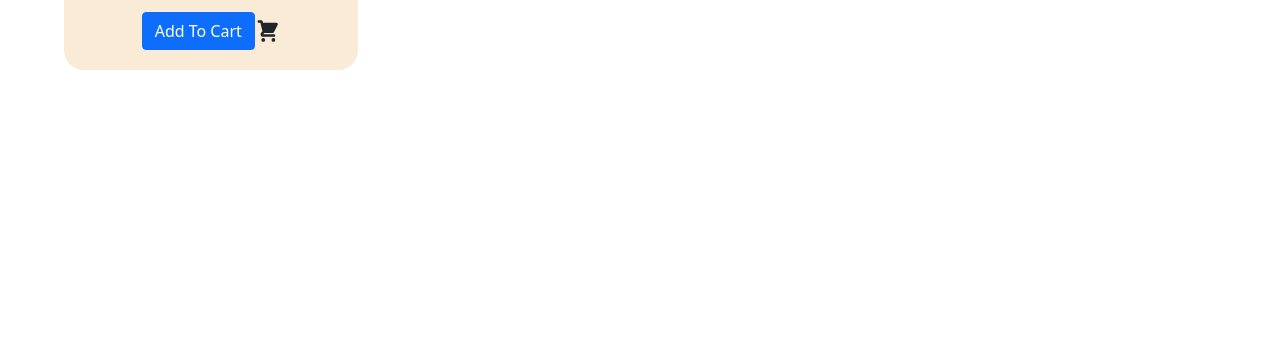
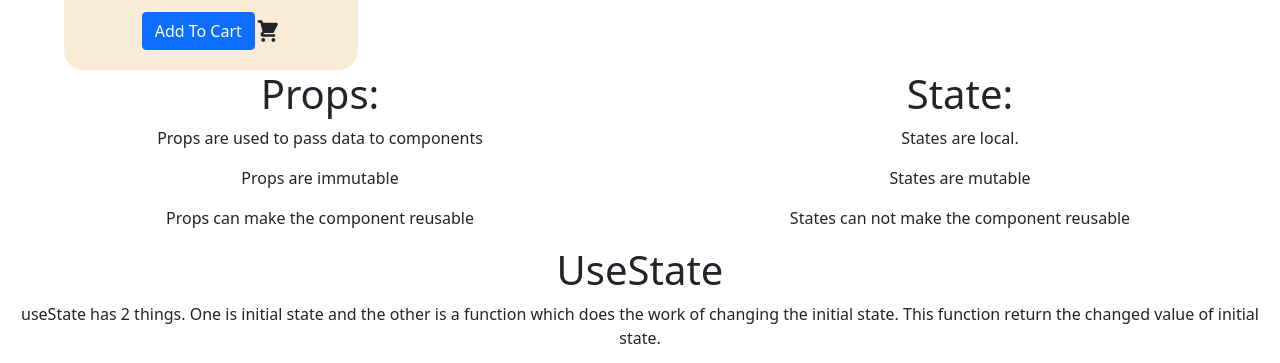
Before and after one commit to tanimpersonal/amar-boi, a React (Create React App) app: page / in a window 1280 px wide. Shown: the part 1287-1650 px from the top of the page. Before the commit the page ends 1357 px from the top, so only its background shows below. Built offline with nearby package versions, Linux system fonts and the light colour scheme.

Commit message:
question added

```diff
--- a/src/App.css
+++ b/src/App.css
@@ -11,7 +11,14 @@
   gap: 20px;
   height: 100%;
 }
-
+.first{
+  display: grid;
+  grid-template-columns: repeat(2,1fr);
+  text-align: center;
+}
+.second{
+  text-align: center;
+}
 @media only screen and (max-width: 600px){
   .products-cart{
     width: 100%;
--- a/src/App.js
+++ b/src/App.js
@@ -46,12 +46,31 @@ function App() {
         <Cart cartArray= {cartArray}></Cart>
         <div className="button">
         <MyModal cartArray={cartArray}></MyModal>
-        <button className='btn btn-primary' onClick={()=>clear()}>Clear</button>
+        <button className='btn btn-primary ms-2' onClick={()=>clear()} disabled={cartArray.length<4}>Choose Again</button>
         </div>
       </div>
       </div>
       <div className="question">
-
+        <div className="first">
+        <div className="props">
+          <h1>Props: </h1>
+          <p>Props are used to pass data to components</p>
+          <p>Props are immutable</p>
+          <p>Props can make the component reusable</p>
+        </div>
+        <div className="state">
+          <h1>State: </h1>
+          <p>States are local.</p>
+          <p>States are mutable</p>
+          <p>States can not make the component reusable</p>
+        </div>
+        </div>
+        <div className="second">
+          <div className="third">
+            <h1>UseState</h1>
+            <p>useState has 2 things. One is initial state and the other is a function which does the work of changing the initial state. This function return the changed value of initial state.</p>
+          </div>
+        </div>
       </div>
     </section>
   );
```
